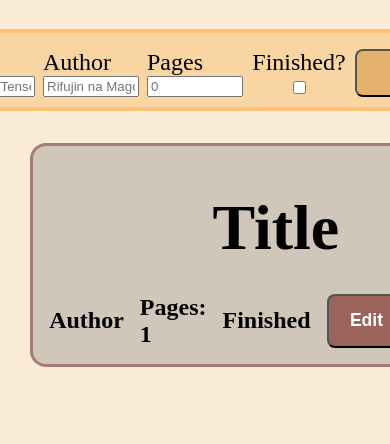
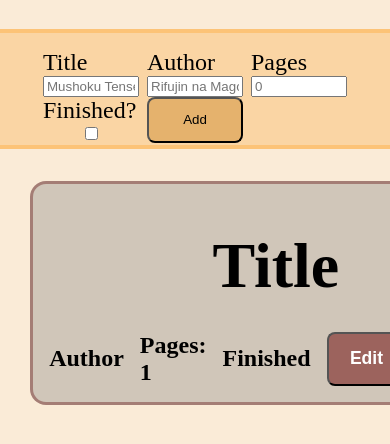
Before and after one commit to Saker07/library, a plain HTML site: page index.html in a window 390 px wide. Shown: the part 172-616 px from the top of the page. Drawn offline with Linux system fonts and the light colour scheme.

Commit message:
RefactoruserInput form to make it responsive

```diff
--- a/index.html
+++ b/index.html
@@ -13,14 +13,22 @@
         <img src="img/logo.png" alt="simple bookshelf logo">
     </div>
     <form class="userInput">
+        <div class="inputContainer">
             <label for="title">Title</label>
             <input type="text" id="title" name="title" placeholder="Mushoku Tensei" required>
+        </div class="inputContainer">
+        <div class="inputContainer">
             <label for="author">Author</label>
             <input type="text" id="author" name="author" placeholder="Rifujin na Magonote">
+        </div>
+        <div class="inputContainer">
             <label for="pages">Pages</label>
             <input type="number" id="pages" name="pages" placeholder="0">
+        </div>
+        <div class="inputContainer">
             <label for="read">Finished?</label>
             <input type="checkbox" id="read" name="read" value="read">
+        </div>
         <button type="button" class="add">Add</button>
     </form>
     <div class="libraryContainer">
--- a/style.css
+++ b/style.css
@@ -14,17 +14,15 @@ body {
     height: 20vh;
 }
 .logoContainer img {
-    height: 20vh;
+    height: 100%;
 }
 
 form{
     font-size: 1.5rem;
     display: grid;
-    grid-template: 1fr 1fr / repeat(5, 6rem);
-    grid-template-areas:
-        "titleL authorL pagesL readL addB"
-        "titleI authorI pagesI readI addB";
-    height: 5vh;
+    grid-template-columns: repeat(auto-fit, minmax(6rem, 1fr));
+    max-width: min(30rem, 80%);
+    min-height: 5rem;
     background-color: rgba(250, 199, 131, 0.6);
     padding: 1rem 4rem;
     border-radius: 1rem;
@@ -34,21 +32,14 @@ form{
     align-items: flex-end;
     column-gap: 0.5rem;
 }
-label[for="title"] {
-    grid-area: titleL;
-}
-label[for="author"] {
-    grid-area: authorL;
-}
-label[for="pages"] {
-    grid-area: pagesL;
+.inputContainer {
+    display: flex;
+    flex-direction: column;
 }
 label[for="read"] {
-    grid-area: readL;
     justify-self: center;
 }
 .add {
-    grid-area: addB;
     height: 100%;
     background-color: rgba(192, 116, 16, 0.367);
     border-radius: 0.5rem;
@@ -57,18 +48,6 @@ label[for="read"] {
 .add:hover {
     background-color: rgba(192, 116, 16, 0.675);
     border-color: rgba(192, 116, 16, 0.675);
-}
-#title {
-    grid-area: titleI;
-}
-#author {
-    grid-area: authorI;
-}
-#pages {
-    grid-area: pagesI;
-}
-#read {
-    grid-area: readI;
 }
 
 .libraryContainer {
```
Lines whose indentation alone changed are shown as unchanged.
